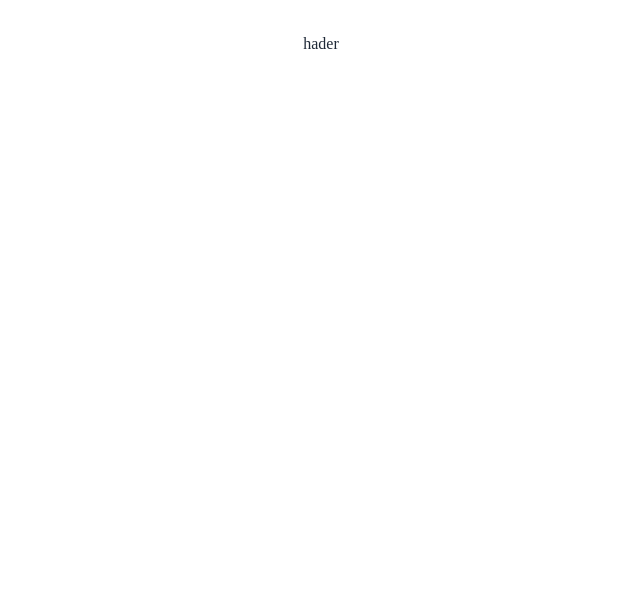
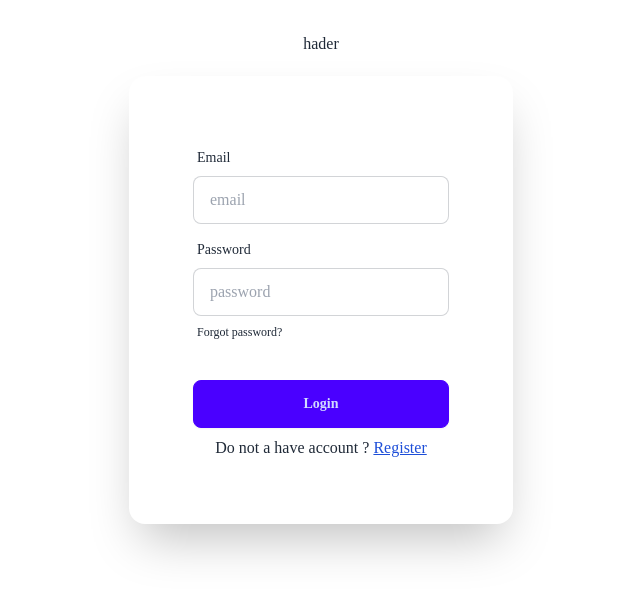
Before and after one commit to FarHan949/urban-nest, a React (Vite) app: page /login in a window 1280 px wide. Shown: the top 596 px of the page, without its empty margins (319-959 px from the left). Built offline with nearby package versions, Linux system fonts and the light colour scheme.

Commit message:
added login page

```diff
--- a/src/componets/Pages/Login/Login.jsx
+++ b/src/componets/Pages/Login/Login.jsx
@@ -1,11 +1,33 @@
 import React from 'react';
+import { Link } from 'react-router-dom';
 
 const Login = () => {
+    return (
 
-    return (
-        <div>
+    <div className="card bg-base-100 w-full max-w-sm mt-5 m-auto shrink-0 shadow-2xl">
+      <form className="card-body">
+        <div className="form-control">
+          <label className="label">
+            <span className="label-text">Email</span>
+          </label>
+          <input type="email" name='email' placeholder="email" className="input input-bordered" required />
+        </div>
+        <div className="form-control">
+          <label className="label">
+            <span className="label-text">Password</span>
+          </label>
+          <input type="password" name='password' placeholder="password" className="input input-bordered" required />
+          <label className="label">
+            <a href="#" className="label-text-alt link link-hover">Forgot password?</a>
+          </label>
+        </div>
+        <div className="form-control mt-6">
+          <button className="btn btn-primary">Login</button>
+        </div>
+       <p>Do not a have account ? <Link to='/register' className='text-blue-700 underline cursor-pointer'>Register</Link></p>
+      </form>
+    </div>
 
-        </div>
     );
 };
 
```
